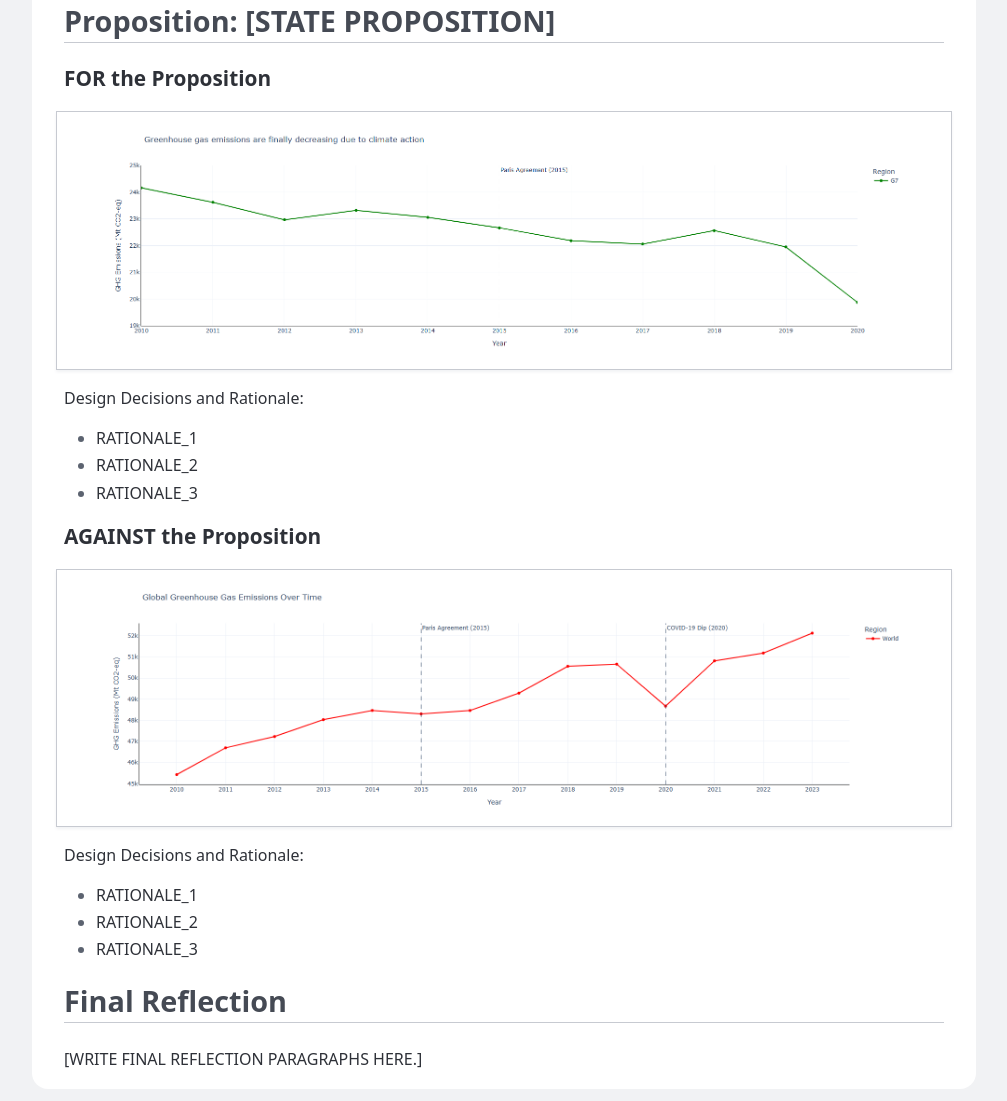
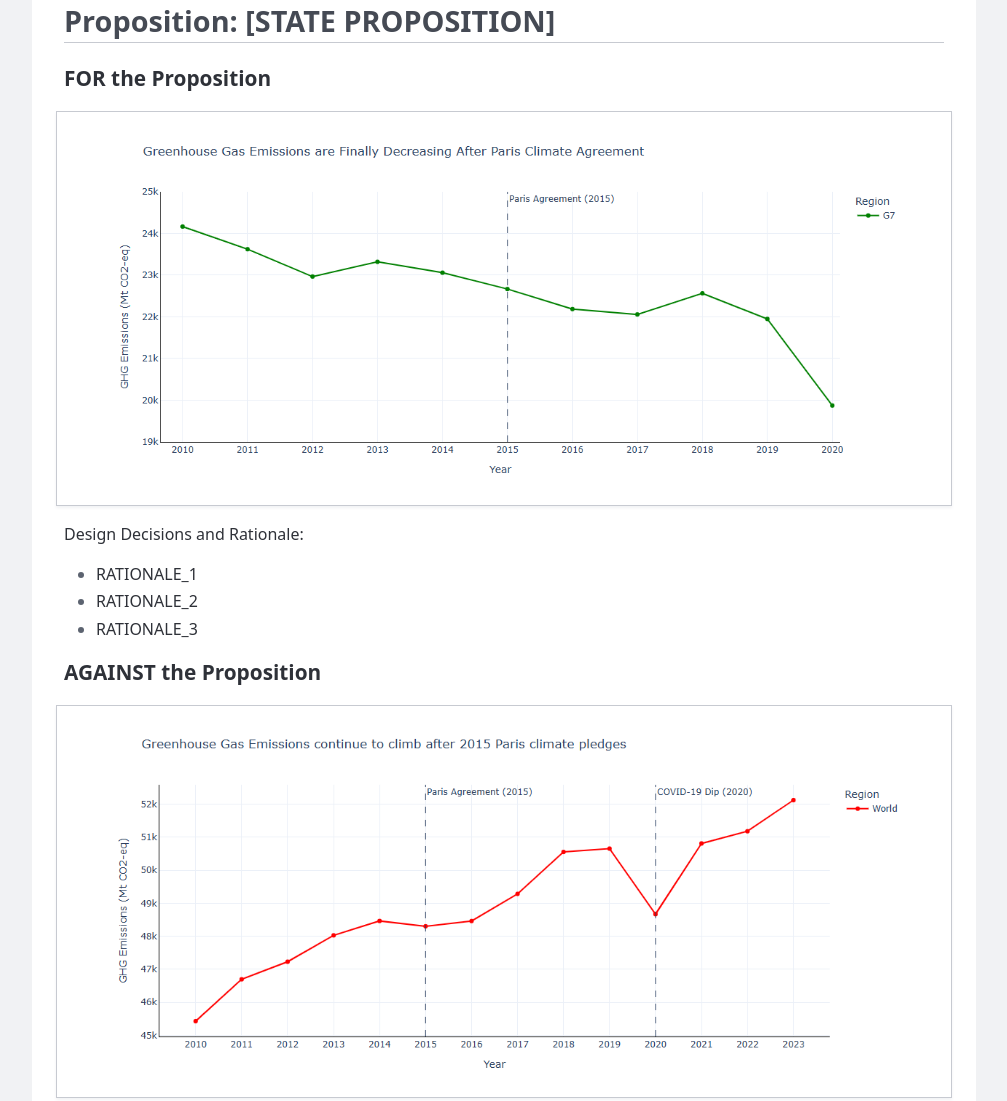
Before and after one commit to Kalberhe/DSC106-Peoject-2, a plain HTML site: page index.html in a window 1280 px wide. Shown: the part 380-1481 px from the top of the page, without its empty margins (136-1143 px from the left). Drawn offline with Linux system fonts and the light colour scheme.

```diff
--- a/index.html
+++ b/index.html
@@ -158,7 +158,7 @@
         <h3>FOR the Proposition</h3>
 
         <figure>
-          <img src="good.png" alt="Greenhouse Gas Emissions are finally decreasing due to climate action"
+          <img src="g7.png" alt="Greenhouse Gas Emissions are finally decreasing due to climate action"
      style="max-width:800px;width:95%;height:auto;display:block;margin:0 auto;" />
         </figure>
 
@@ -175,7 +175,7 @@
         <h3>AGAINST the Proposition</h3>
 
         <figure>
-          <img src="bad.png" alt="Global Greenhouse Gas Emissions Over Time"
+          <img src="world.png" alt="Global Greenhouse Gas Emissions Over Time"
      style="max-width:800px;width:95%;height:auto;display:block;margin:0 auto;" />
         </figure>
 
```
